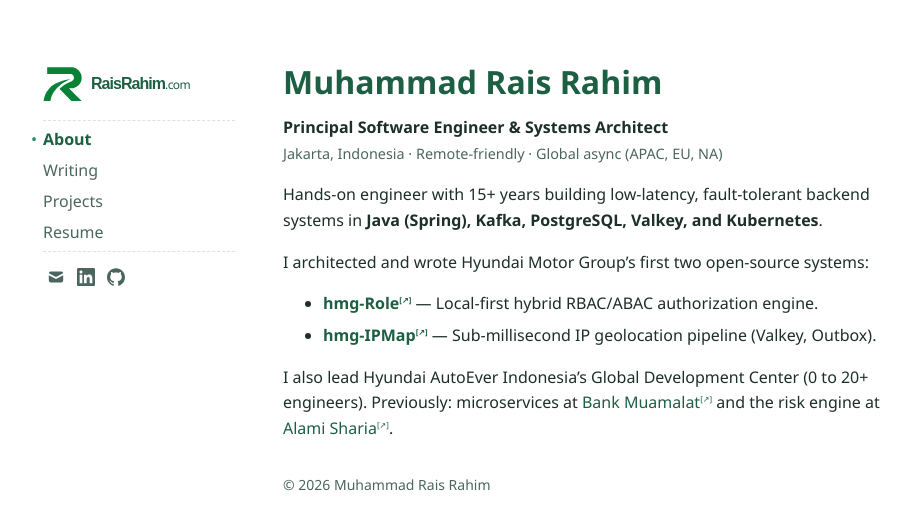
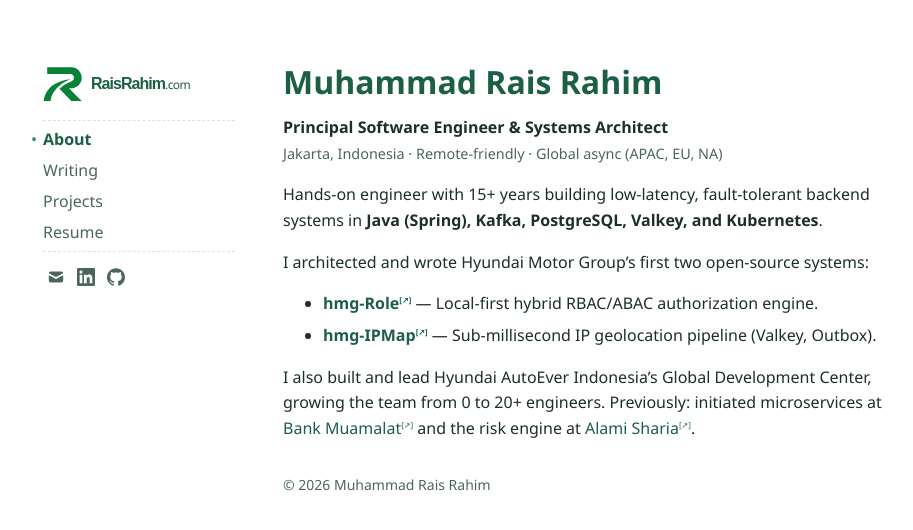
Before and after one commit to raisrahim/raisrahim.github.io, a Jekyll site: the page built from index.md, in a window 1280 px wide. Shown: the top 530 px of the page, without its empty margins (85-998 px from the left). Built offline with Jekyll 4.4.1, drawn with Linux system fonts in a browser that asks for light colours.

Commit message:
fix: clarify role in leading Global Development Center
Updated the description of my role at Hyundai AutoEver Indonesia
to specify that I built and led the Global Development Center,
highlighting the growth of the team from 0 to 20+ engineers.

```diff
--- a/index.md
+++ b/index.md
@@ -15,4 +15,4 @@ I architected and wrote Hyundai Motor Group’s first two open-source systems:
 - **[hmg-Role](https://github.com/hyundaimotorgroup/hmg-role)** — Local-first hybrid RBAC/ABAC authorization engine.
 - **[hmg-IPMap](https://github.com/hyundaimotorgroup/hmg-ipmap)** — Sub-millisecond IP geolocation pipeline (Valkey, Outbox).
 
-I also lead Hyundai AutoEver Indonesia’s Global Development Center (0 to 20+ engineers). Previously: microservices at [Bank Muamalat](https://www.bankmuamalat.co.id/) and the risk engine at [Alami Sharia](https://alamisharia.co.id/).
+I also built and lead Hyundai AutoEver Indonesia’s Global Development Center, growing the team from 0 to 20+ engineers. Previously: initiated microservices at [Bank Muamalat](https://www.bankmuamalat.co.id/) and the risk engine at [Alami Sharia](https://alamisharia.co.id/).
```
